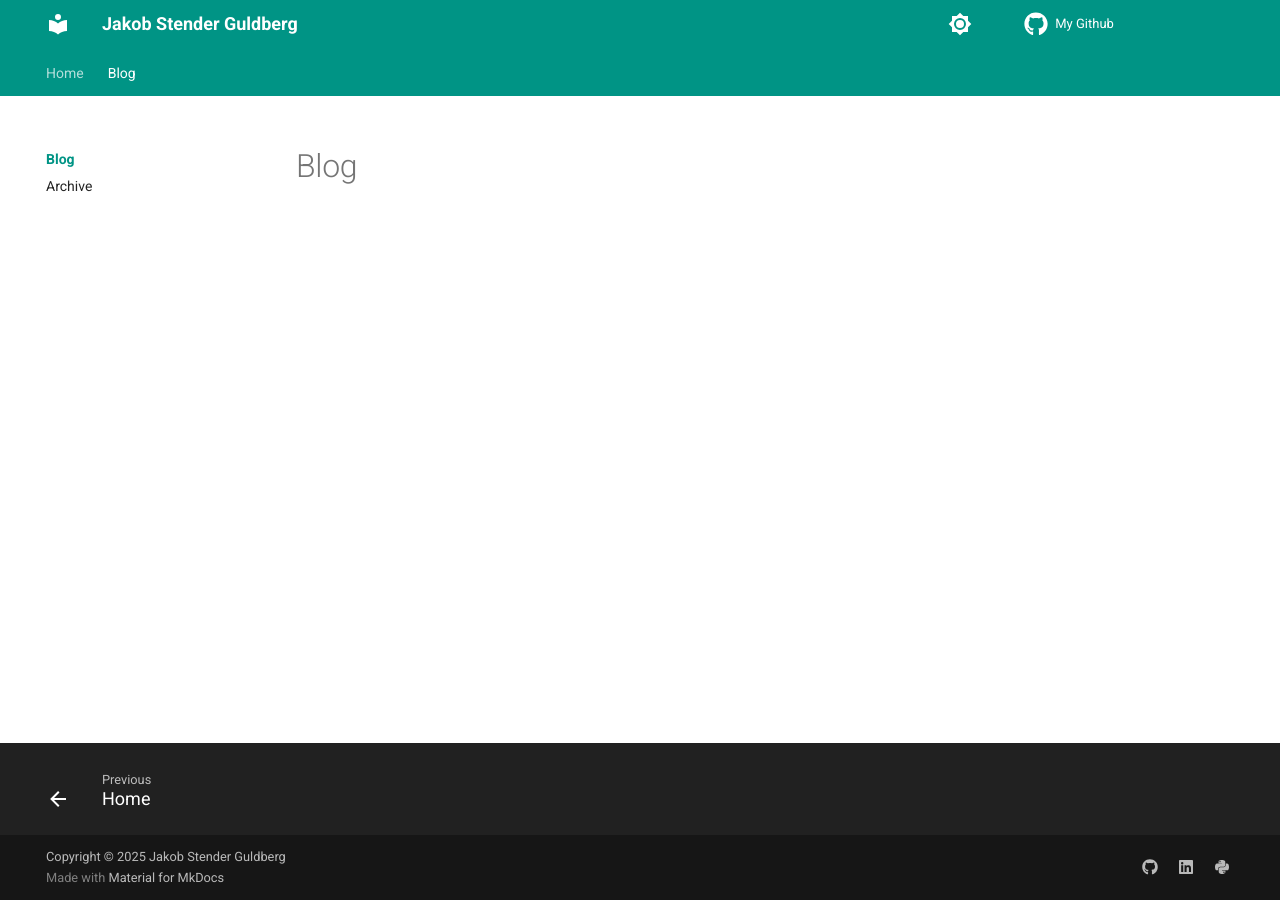
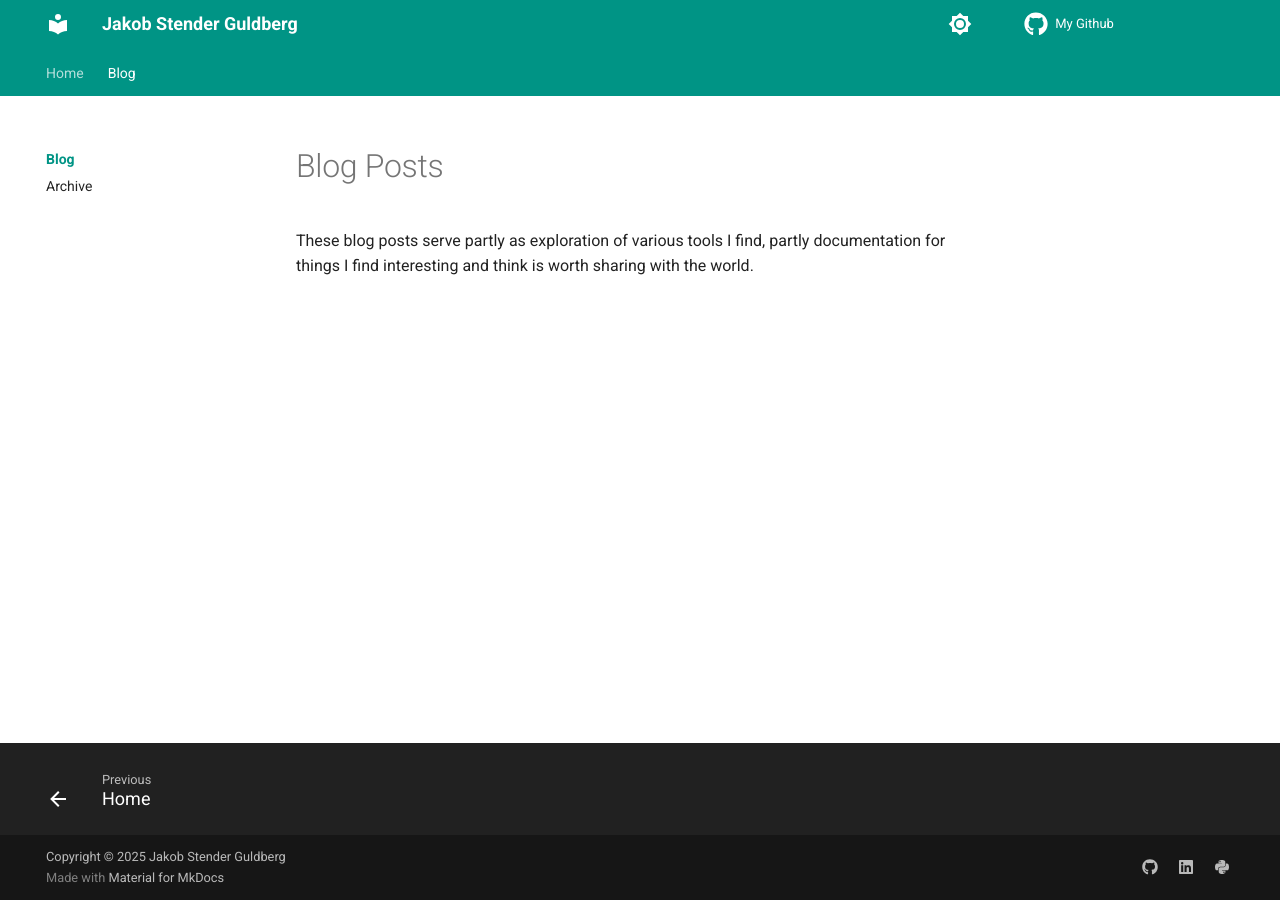
Before and after one commit to jakob1379/jakob1379.github.io, an MkDocs documentation site: the page built from docs/blog/index.md, in a window 1280 px wide. Built offline with MkDocs 1.6.1 and Material for MkDocs 9.7.7, drawn with Linux system fonts in a browser that asks for light colours.

Commit message:
added initial setup for writing blog posts

```diff
--- a/docs/blog/index.md
+++ b/docs/blog/index.md
@@ -1 +1,4 @@
-# Blog
+# Blog Posts
+
+These blog posts serve partly as exploration of various tools I find, partly documentation for
+things I find interesting and think is worth sharing with the world.
--- a/mkdocs.yml
+++ b/mkdocs.yml
@@ -65,6 +65,8 @@ plugins:
   # - search
   - blog:
       authors_file: .authors
+      post_readtime: true
+
 markdown_extensions:
   - pymdownx.arithmatex
   - admonition
```
